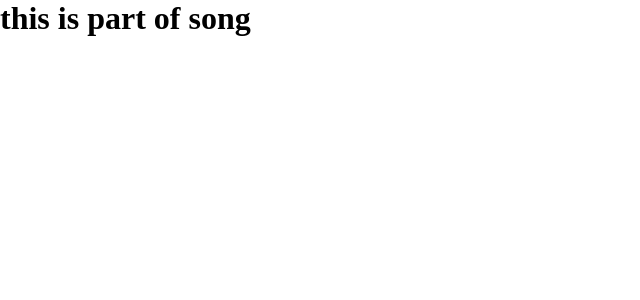
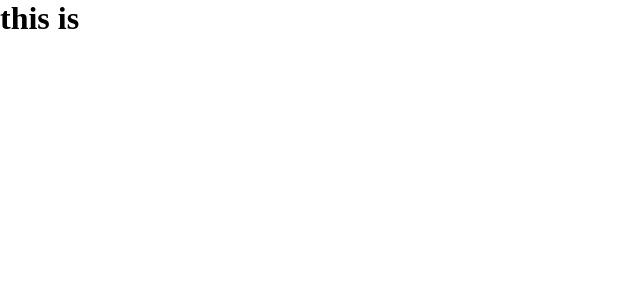
Before and after one commit to Abrham2119/MusicApp, a React (Vite) app: page / in a window 1280 px wide. Shown: the top 300 px of the page, without its empty margins (0-640 px from the left). Built offline with nearby package versions, Linux system fonts and the light colour scheme; a web font is replaced by a local one.

Commit message:
for test

```diff
--- a/src/App.tsx
+++ b/src/App.tsx
@@ -2,7 +2,7 @@ import { FC } from 'react';
 
 const App: FC = () => (
   <div>
-    <h1>this is part of song</h1>
+    <h1>this is</h1>
   </div>
 );
 
```
